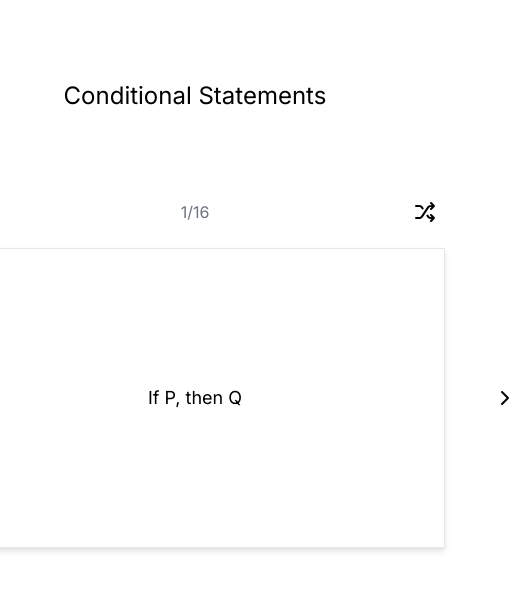
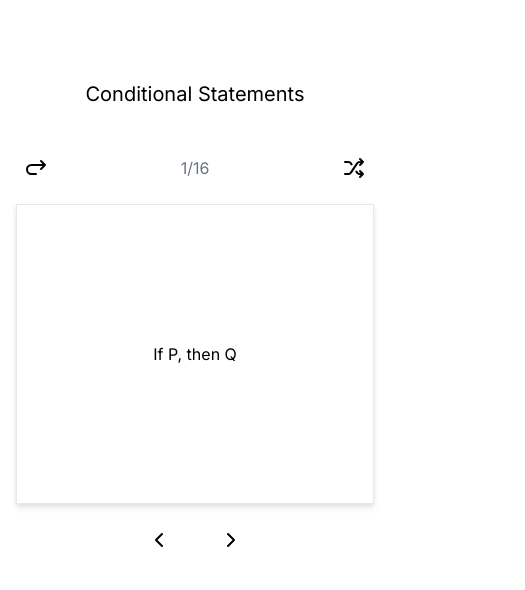
Before and after one commit to BarryMolina/flashlite, a Next.js app: page /decks/1 in a window 390 px wide. Shown: the top 590 px of the page, 525 px wide, since content can reach past the window. Built offline with nearby package versions, Linux system fonts and the light colour scheme.

Commit message:
make responsive

```diff
--- a/src/app/decks/[id]/components/CardSwitcher.tsx
+++ b/src/app/decks/[id]/components/CardSwitcher.tsx
@@ -65,8 +65,8 @@ export function CardSwitcher(props: { cards: Card[] }) {
   }
 
   return (
-    <div className="flex flex-col gap-4 items-center">
-      <div className="flex justify-between w-[500px] items-center">
+    <div className="flex flex-col gap-4 max-w-[500px] w-full">
+      <div className="flex justify-between items-center">
         <IconButton
           active={shouldFlip}
           onClick={() => setShouldFlip(!shouldFlip)}
@@ -81,16 +81,16 @@ export function CardSwitcher(props: { cards: Card[] }) {
           <ShuffleIcon />
         </IconButton>
       </div>
-      <div className="flex justify-center items-center gap-10">
+      <FlashCard
+        flipped={flippedCards[selectedIndex]}
+        toggleFlipped={() => toggleFlipped(selectedIndex)}
+        key={selectedIndex}
+        card={cards[selectedIndex]}
+      />
+      <div className="flex justify-center gap-8">
         <IconButton onClick={prev}>
           <PrevIcon />
         </IconButton>
-        <FlashCard
-          flipped={flippedCards[selectedIndex]}
-          toggleFlipped={() => toggleFlipped(selectedIndex)}
-          key={selectedIndex}
-          card={cards[selectedIndex]}
-        />
         <IconButton onClick={next}>
           <NextIcon />
         </IconButton>
--- a/src/app/decks/[id]/components/FlashCard.tsx
+++ b/src/app/decks/[id]/components/FlashCard.tsx
@@ -8,8 +8,8 @@ export function FlashCard(props: {
 }) {
   return (
     <button onClick={props.toggleFlipped}>
-      <div className="w-[500px] min-h-[300px] p-10 border flex items-center justify-center drop-shadow-md bg-white">
-        <h3 className="text-lg">
+      <div className="min-h-[300px] p-10 border flex items-center justify-center drop-shadow-md bg-white">
+        <h3 className="text-md sm:text-lg">
           {props.flipped ? props.card.back : props.card.front}
         </h3>
       </div>
--- a/src/app/decks/[id]/page.tsx
+++ b/src/app/decks/[id]/page.tsx
@@ -5,8 +5,8 @@ export default async function Page({ params }: { params: { id: string } }) {
   const deck = await getDeck(Number(params.id));
 
   return (
-    <div className="flex flex-col items-center gap-20 py-20">
-      <h2 className="text-2xl">{deck?.name}</h2>
+    <div className="flex flex-col items-center gap-10 sm:gap-20 py-20 px-4">
+      <h2 className="text-xl sm:text-2xl text-center">{deck?.name}</h2>
       {deck?.cards !== undefined ? (
         <CardSwitcher cards={deck.cards} />
       ) : (
```
